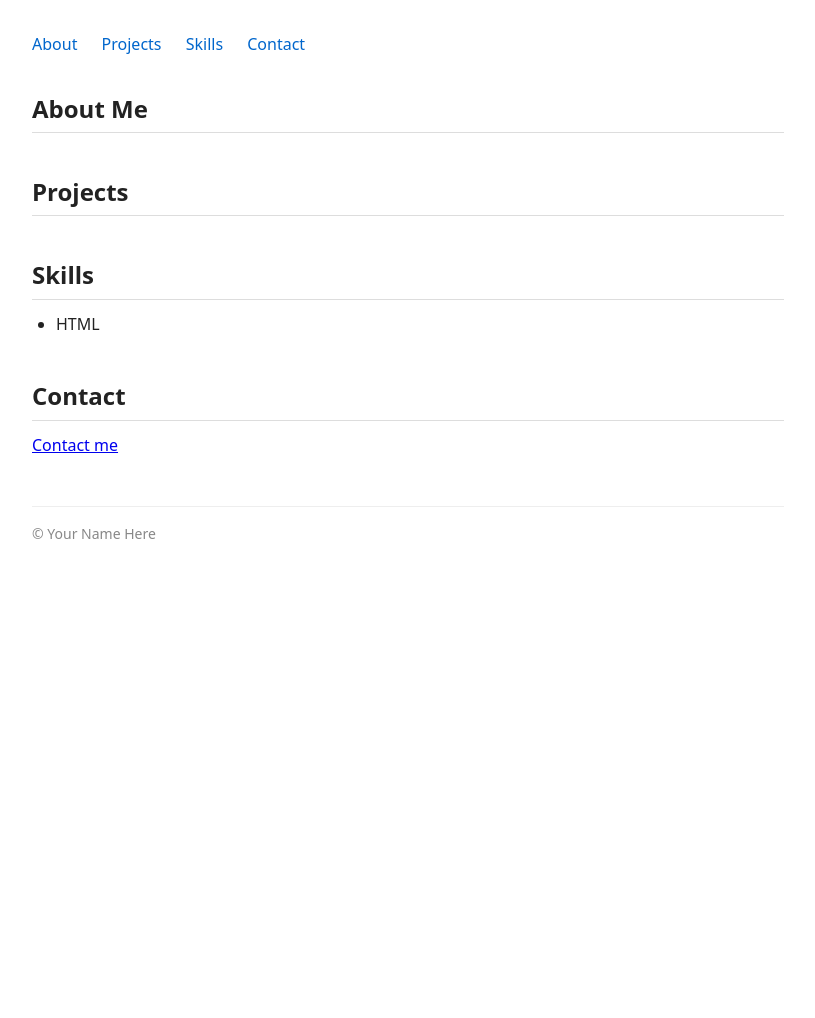
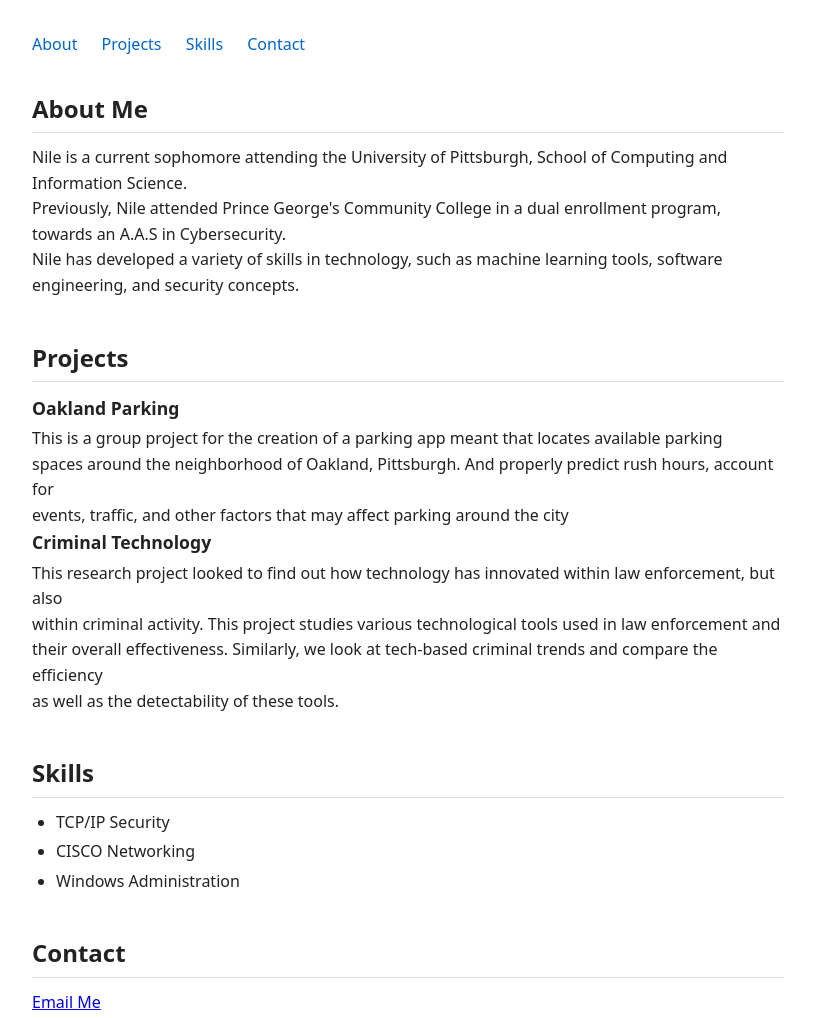
Before and after one commit to vhatesyou/Nile-Portfolio, a plain HTML site: page index.html in a window 1280 px wide. Shown: the top 1018 px of the page, without its empty margins (232-1047 px from the left). Before the commit the page ends 800 px from the top, so only its background shows below. Drawn offline with Linux system fonts and the light colour scheme.

Commit message:
Update index.html

```diff
--- a/index.html
+++ b/index.html
@@ -4,7 +4,7 @@
 <head>
   <meta charset="UTF-8">
   <meta name="viewport" content="width=device-width, initial-scale=1.0">
-  <title>Your Name Here</title>
+  <title>Nile R Chambers</title>
   <link rel="stylesheet" href="style.css">
 </head>
 
@@ -23,46 +23,49 @@
 
     <section id="about">
       <h2>About Me</h2>
-      <!-- TODO: Replace with 2-3 sentences about yourself -->
-      <!-- e.g., include your name, your program/year, and what you are interested in -->
+     <p>Nile is a current sophomore attending the University of Pittsburgh, School of Computing and Information Science.<br>
+     Previously, Nile attended Prince George's Community College in a dual enrollment program, towards an A.A.S in Cybersecurity.<br>
+     Nile has developed a variety of skills in technology, such as machine learning tools, software engineering, and security concepts.</p>
     </section>
 
     <section id="projects">
       <h2>Projects</h2>
 
-      <!-- Example project entry structure: copy, fill in, and add at least 2:
-      <div class="project">
-        <h3>Project Name</h3>
-        <p>What the project does, the technologies used, and what you learned.</p>
+      <div class="project1">
+        <h3>Oakland Parking</h3>
+        <p>This is a group project for the creation of a parking app meant that locates available parking<br>
+        spaces around the neighborhood of Oakland, Pittsburgh. And properly predict rush hours, account for<br>
+        events, traffic, and other factors that may affect parking around the city</p>
       </div>
-      -->
 
-      <!-- TODO: Add at least 2 project entries using the structure above -->
+      <div class="project2">
+        <h3>Criminal Technology</h3>
+        <p>This research project looked to find out how technology has innovated within law enforcement, but also<br>
+        within criminal activity. This project studies various technological tools used in law enforcement and<br>
+        their overall effectiveness. Similarly, we look at tech-based criminal trends and compare the efficiency<br>
+        as well as the detectability of these tools.</p>
+      </div>
+
     </section>
 
     <section id="skills">
       <h2>Skills</h2>
       <ul>
-        <!-- Example skill - TODO: replace -->
-        <li>HTML</li>
-
-        <!-- TODO: Add a second skill here -->
-        <!-- TODO: Add a third skill here -->
-        <!-- TODO: ... -->
+      <li>TCP/IP Security</li>
+      <li>CISCO Networking</li>
+      <li>Windows Administration</li>
       </ul>
     </section>
 
     <section id="contact">
       <h2>Contact</h2>
-      <!-- TODO: Replace href="#" with a real link (e.g., mailto:you@example.com or your LinkedIn URL) -->
-      <!-- TODO: Replace the link text with something descriptive, e.g. "Email me" or "LinkedIn" -->
-      <p><a href="#">Contact me</a></p>
+      <p><a href="mailto:nilechambers0@gmail.com">Email Me</a></p>
     </section>
 
   </main>
 
   <footer>
-    <p>&copy; Your Name Here</p>
+    <p>&copy; Nile R Chambers</p>
   </footer>
 
 </body>
```
